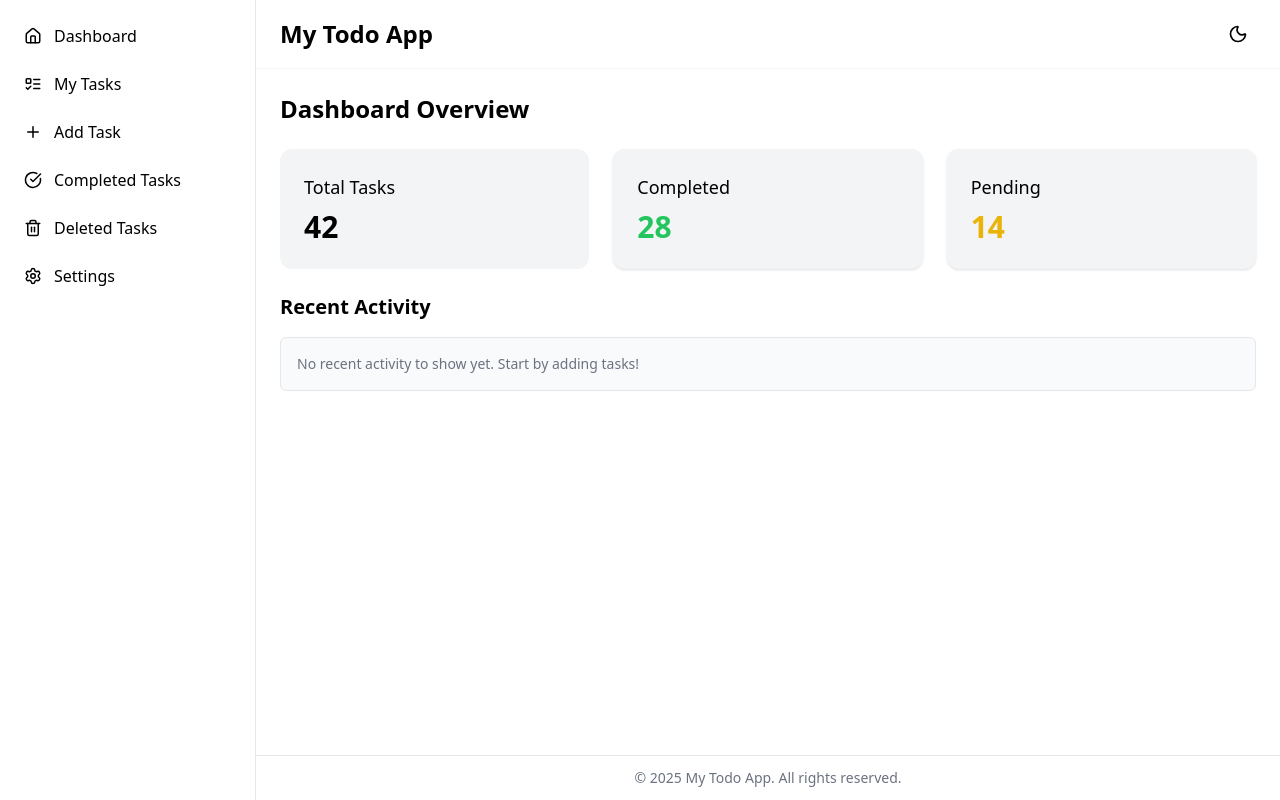
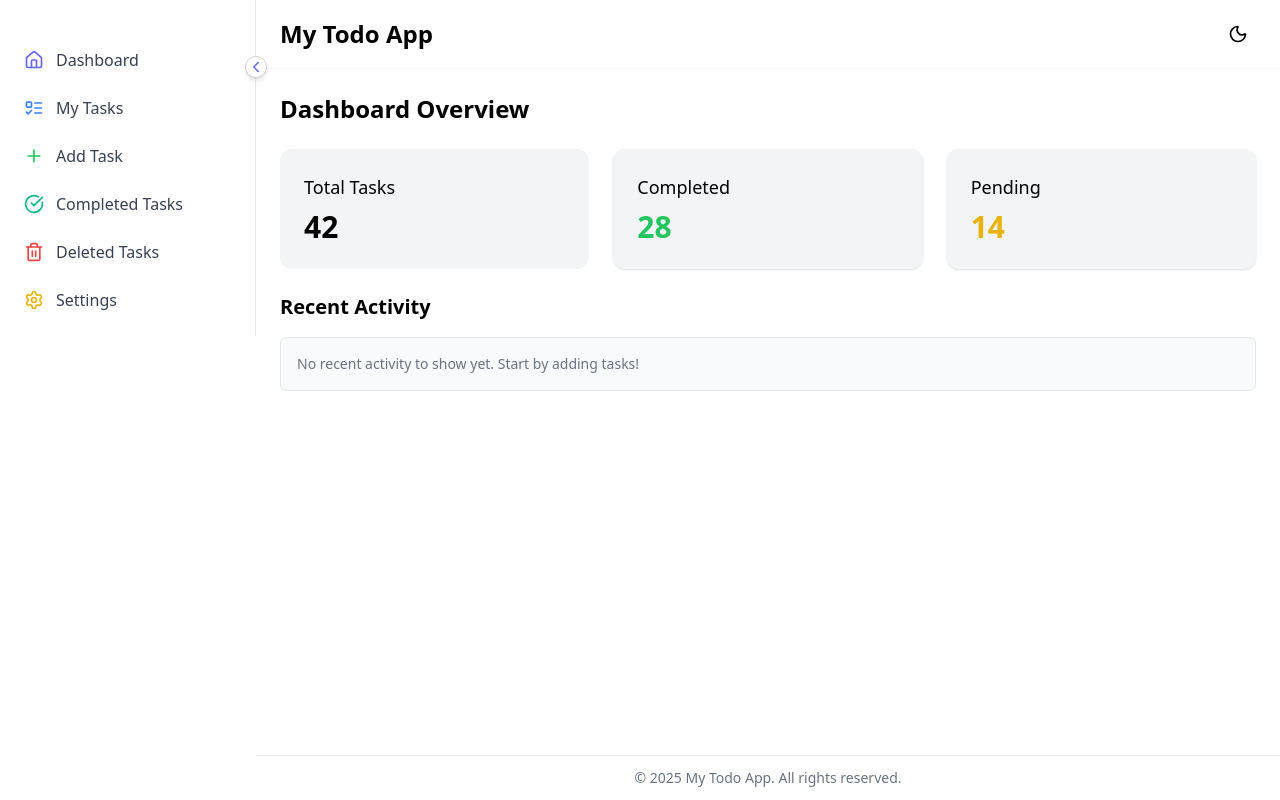
Before and after one commit to mubashar81434/mern-todo, a React (Vite) app in the folder Frontend/: page /dashboard in a window 1280 px wide. Built offline with nearby package versions, Linux system fonts and the light colour scheme.

Commit message:
updating src/components/Sidebar.jsx

```diff
--- a/Frontend/src/components/Sidebar.jsx
+++ b/Frontend/src/components/Sidebar.jsx
@@ -1,49 +1,93 @@
 import React, { useState } from "react";
-import { Home, ListTodo, Settings, Menu, Plus, CheckCircle, Trash2 } from "lucide-react";
+import {
+  Home,
+  ListTodo,
+  Settings,
+  Menu,
+  Plus,
+  CheckCircle,
+  Trash2,
+  ChevronLeft,
+  ChevronRight,
+  X,
+} from "lucide-react";
 import { NavLink } from "react-router-dom";
 
-const Sidebar = () => {
-  const [open, setOpen] = useState(false);
+const Sidebar = ({ collapsed, setCollapsed }) => {
+  const [mobileOpen, setMobileOpen] = useState(false);
+
+  const navItems = [
+    { to: "/", icon: <Home className="text-indigo-500" size={20} />, label: "Dashboard" },
+    { to: "/my-tasks", icon: <ListTodo className="text-blue-500" size={20} />, label: "My Tasks" },
+    { to: "/add-task", icon: <Plus className="text-green-500" size={20} />, label: "Add Task" },
+    { to: "/completed-tasks", icon: <CheckCircle className="text-emerald-500" size={20} />, label: "Completed Tasks" },
+    { to: "/deleted-tasks", icon: <Trash2 className="text-red-500" size={20} />, label: "Deleted Tasks" },
+    { to: "/settings", icon: <Settings className="text-yellow-500" size={20} />, label: "Settings" },
+  ];
 
   return (
     <>
-      {/* Mobile Toggle */}
-      <div className="md:hidden p-4 bg-black text-white dark:bg-black dark:text-white">
-        <button onClick={() => setOpen(!open)} className="focus:outline-none">
-          <Menu />
+      {/* 🔹 Mobile Top Bar with Hamburger */}
+      <div className="md:hidden flex items-center justify-between p-4 bg-black text-white fixed w-full z-50">
+        <h2 className="text-lg font-semibold">Task Manager</h2>
+        <button onClick={() => setMobileOpen(true)} className="focus:outline-none">
+          <Menu size={24} />
         </button>
       </div>
 
-      {/* Sidebar */}
+      {/* 🔸 Sidebar for both Desktop and Mobile */}
       <aside
-        className={`bg-white dark:bg-black text-black dark:text-white w-64 p-4 space-y-4 fixed md:static z-50 transform transition-transform duration-300 dark:border-gray-500 border-r h-screen ${
-          open ? "translate-x-0" : "-translate-x-full md:translate-x-0"
-        }`}
+        className={`fixed top-0 left-0 z-50 h-full bg-white dark:bg-black border-r dark:border-gray-700 p-4 transition-all duration-300 ease-in-out
+        ${mobileOpen ? "translate-x-0" : "-translate-x-full"}
+        md:translate-x-0 md:relative md:flex
+        ${collapsed ? "w-20" : "w-64"}
+      `}
       >
-        <nav className="space-y-2">
-          {[
-            { to: "/", icon: <Home size={18} />, label: "Dashboard" },
-            { to: "/my-tasks", icon: <ListTodo size={18} />, label: "My Tasks" },
-            { to: "/add-task", icon: <Plus size={18} />, label: "Add Task" },
-            { to: "/completed-tasks", icon: <CheckCircle size={18} />, label: "Completed Tasks" },
-            { to: "/deleted-tasks", icon: <Trash2 size={18} />, label: "Deleted Tasks" },
-            { to: "/settings", icon: <Settings size={18} />, label: "Settings" },
-          ].map((item) => (
+        {/* ❌ Close Button for Mobile */}
+        <div className="md:hidden flex justify-between items-center mb-4">
+          {/* <h2 className="text-lg font-bold text-black dark:text-white">Menu</h2> */}
+          <button onClick={() => setMobileOpen(false)} className="text-gray-600 dark:text-gray-300 ml-3">
+            <X size={20} />
+          </button>
+        </div>
+
+        {/* ⬅️ Collapse Button (Desktop only) */}
+        <button
+          onClick={() => setCollapsed((prev) => !prev)}
+          className="absolute hidden md:block -right-3 top-14  bg-white dark:bg-black border border-gray-300 dark:border-gray-700 rounded-full p-[1px] shadow-md z-50 hover:scale-105 transition-transform"
+        >
+          {collapsed ? <ChevronRight className="text-indigo-500" size={18} /> : <ChevronLeft className="text-indigo-500" size={18} />}
+        </button>
+
+        {/* Navigation Links */}
+        <nav className="space-y-2 mt-6">
+          {navItems.map((item) => (
             <NavLink
               key={item.to}
               to={item.to}
+              onClick={() => setMobileOpen(false)} // close sidebar on mobile link click
               className={({ isActive }) =>
-                `flex items-center gap-3 p-2 rounded hover:bg-gray-100 dark:hover:bg-gray-800 transition ${
-                  isActive ? "bg-gray-100 dark:bg-gray-800" : ""
+                `flex items-center gap-3 p-2 rounded-md transition-all font-medium ${
+                  isActive
+                    ? "bg-gray-100 dark:bg-gray-800 border-l-4 border-indigo-500 text-indigo-600 dark:text-indigo-400"
+                    : "text-gray-700 dark:text-gray-300 hover:bg-gray-100 dark:hover:bg-gray-800"
                 }`
               }
             >
-              {item.icon}
-              {item.label}
+              <span>{item.icon}</span>
+              {!collapsed && <span className="transition-opacity duration-200">{item.label}</span>}
             </NavLink>
           ))}
         </nav>
       </aside>
+
+      {/* 🔘 Backdrop for Mobile Sidebar */}
+      {mobileOpen && (
+        <div
+          className="fixed inset-0 bg-black bg-opacity-40 backdrop-blur-sm z-40 md:hidden"
+          onClick={() => setMobileOpen(false)}
+        />
+      )}
     </>
   );
 };
```
